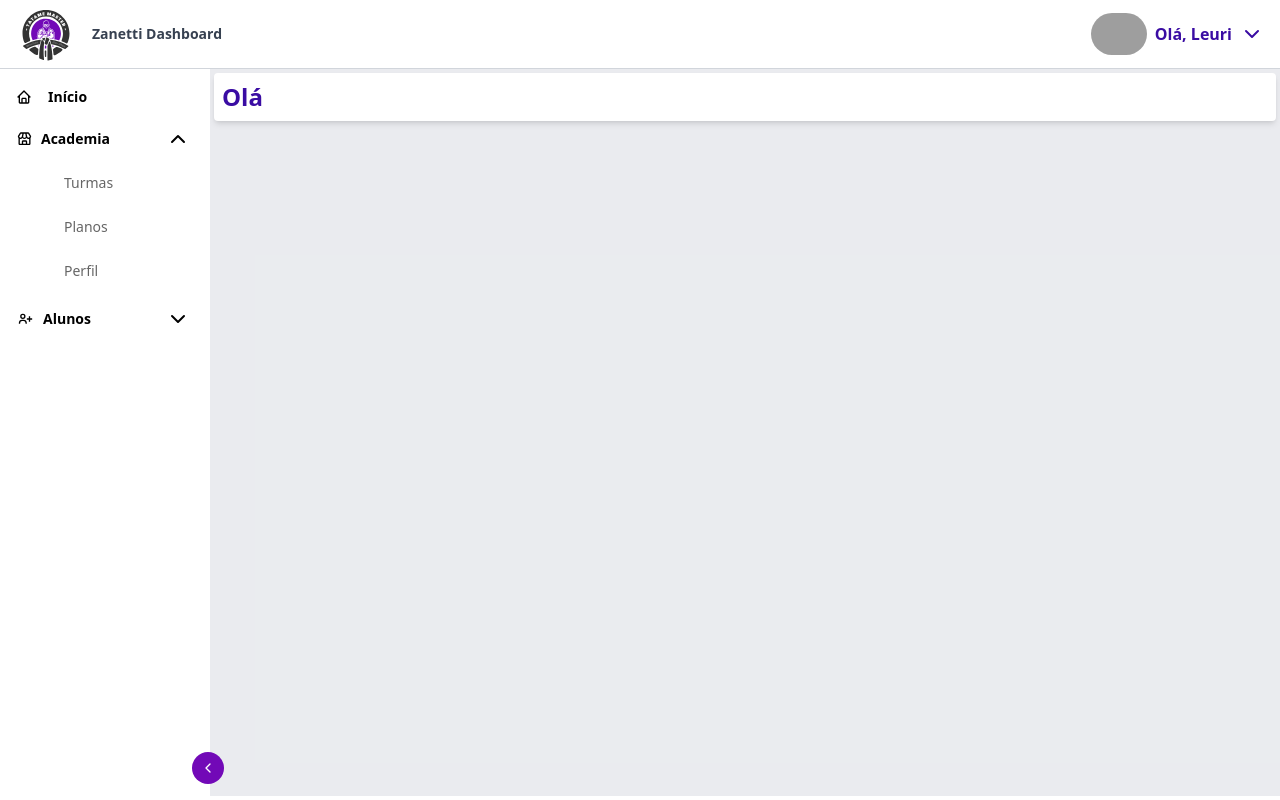
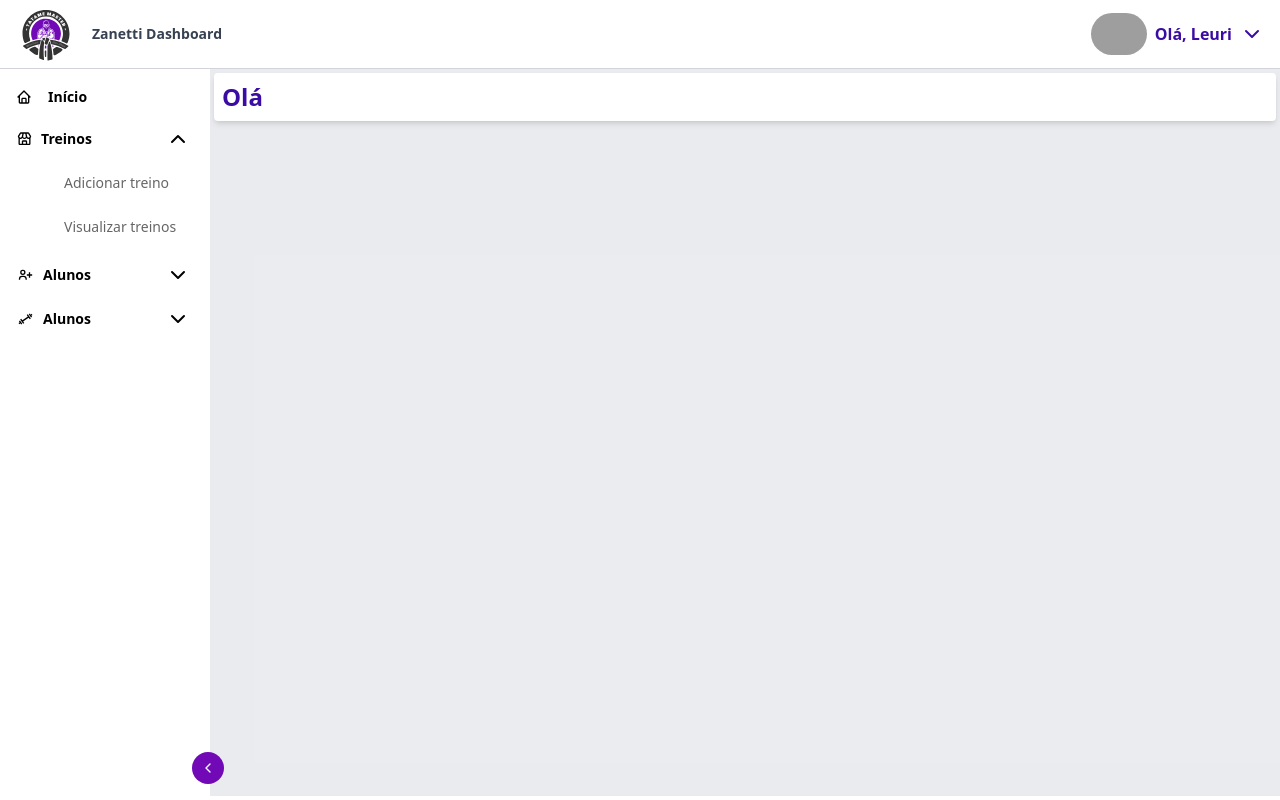
Before and after one commit to BrunoGoulartDE/dashboard-zanneti, a React (Vite) app in the folder dashboard-zanetti/: page / in a window 1280 px wide. Both pictures are taken after a click on the button 48 px from the left and 768 px from the top of the page. Built offline with nearby package versions, Linux system fonts and the light colour scheme; grey boxes are pictures that could not be loaded.

Commit message:
Feat: Redirecionamento do SideBar

```diff
--- a/dashboard-zanetti/src/components/Sidebar/index.tsx
+++ b/dashboard-zanetti/src/components/Sidebar/index.tsx
@@ -3,13 +3,14 @@ import { BiHome, BiStore, BiUserPlus } from "react-icons/bi";
 import { useState } from "react";
 import { useLocation } from "react-router-dom";
 import { Button } from "../Button";
+import { CgGym } from "react-icons/cg";
 
 export function Sidebar() {
   const location = useLocation();
   const [isOpenSidebar, setIsOpenSidebar] = useState(false);
+  const [isActiveExercises, setIsActiveExercises] = useState(false);
+  const [isActiveWorkouts, setIsActiveWorkouts] = useState(false);
   const [isActiveStudents, setIsActiveStudents] = useState(false);
-  const [isActiveAcademy, setIsActiveAcademy] = useState(false);
-
   return (
     <div className="h=[calc(100vh-73px)]">
       <aside
@@ -37,29 +38,29 @@ export function Sidebar() {
           <li
             className="group overflow-hidden cursor-pointer hover:bg-[#B984DB] data-[selected=true]:bg-[#ffffff]"
             data-active={isActiveStudents}
-            data-selected={location.pathname.includes("/academy")}
+            data-selected={location.pathname.includes("/Workouts")}
           >
             <button
               className="py-2.5 flex items-center justify-between text-black w-full hover:bg-[#B984DB] bg-[#ffffff]"
-              onClick={() => setIsActiveAcademy(!isActiveAcademy)}
+              onClick={() => setIsActiveWorkouts(!isActiveWorkouts)}
             >
               <a
-                href="/academy"
+                href="/treinos"
                 className="flex items-center"
-                data-selected={location.pathname.includes("academy/classes")}
+                data-selected={location.pathname.includes("treinos")}
               >
                 <BiStore className="min-w-[33px] h-4 text-center" />
                 <span
                   className="font-semibold transition-all text-sm delay-100 opacity-0 data-[close=false]:block data-[close=false]:!opacity-100"
                   data-close={!isOpenSidebar}
                 >
-                  Academia
+                  Treinos
                 </span>
               </a>
               <ChevronDown
                 className="min-w-[48px] h-6 transition-all duration-300 opacity-0 data-[close=false]:block data-[close=false]:!opacity-100 data-[active=true]:rotate-[180deg]"
                 data-close={!isOpenSidebar}
-                data-active={!isActiveAcademy}
+                data-active={!isActiveWorkouts}
               />
             </button>
 
@@ -67,41 +68,34 @@ export function Sidebar() {
             <ul
               className="hidden data-[active=true]:block pb-1 pr-2 pl-16  bg-[#ffffff] data-[close=true]:absolute data-[close=true]:z-50 data-[close=true]:left-[100%] data-[close=true]:!-mt-14 data-[close=true]:py-2 data-[close=true]:px-5 data-[close=true]:min-w-max data-[close=true]:rounded-r-md data-[close=true]:hidden data-[close=true]:opacity-0 data-[close=true]:group-hover:block data-[close=true]:group-hover:opacity-100"
               data-close={!isOpenSidebar}
-              data-active={!isActiveAcademy}
+              data-active={!isActiveWorkouts}
             >
               <li>
                 <h3
                   className="text-black text-lg mt-2 mb-1 font-semibold hidden data-[close=true]:block"
                   data-close={!isOpenSidebar}
                 >
-                  Academia
+                  Treinos
                 </h3>
               </li>
               <li>
                 <a
-                  href="/academy/classes"
+                  href="/treinos/adicionar"
                   className="text-black text-sm py-3 block whitespace-nowrap opacity-60 transition-opacity hover:opacity-100 data-[selected=true]:opacity-100"
-                  data-selected={location.pathname.includes("academy/classes")}
+                  data-selected={location.pathname.includes("treino/adicionar")}
                 >
-                  Turmas
+                  Adicionar treino
                 </a>
               </li>
               <li>
                 <a
-                  href="/profile/plans"
+                  href="/treinos/visualizar"
                   className="text-black text-sm py-3 block whitespace-nowrap opacity-60 transition-opacity hover:opacity-100 data-[selected=true]:opacity-100"
-                  data-selected={location.pathname.includes("profile/plans")}
+                  data-selected={location.pathname.includes(
+                    "treinos/visualizar"
+                  )}
                 >
-                  Planos
-                </a>
-              </li>
-              <li>
-                <a
-                  href="/profile/gym"
-                  className="text-black text-sm py-3 block whitespace-nowrap opacity-60 transition-opacity hover:opacity-100 data-[selected=true]:opacity-100"
-                  data-selected={location.pathname.includes("/profile/gym")}
-                >
-                  Perfil
+                  Visualizar treinos
                 </a>
               </li>
             </ul>
@@ -111,13 +105,13 @@ export function Sidebar() {
           <li
             className="group overflow-hidden cursor-pointer hover:bg-[#ffffff] data-[selected=true]:bg-[#ffffff]"
             data-active={isActiveStudents}
-            data-selected={location.pathname.includes("/students")}
+            data-selected={location.pathname.includes("/alunos")}
           >
             <button
               className="py-2.5 flex items-center justify-between text-black w-full hover:bg-[#B984DB] bg-[#ffffff]"
               onClick={() => setIsActiveStudents(!isActiveStudents)}
             >
-              <a href="/students" className="flex items-center">
+              <a href="/alunos" className="flex items-center">
                 <BiUserPlus className="min-w-[35px] h-4" />
                 <span
                   className="font-semibold transition-all text-sm delay-100 opacity-0 data-[close=false]:block data-[close=false]:!opacity-100"
@@ -149,11 +143,65 @@ export function Sidebar() {
               </li>
               <li>
                 <a
-                  href="/students"
+                  href="/alunos"
                   className="text-black text-sm py-3 block whitespace-nowrap opacity-60 transition-opacity hover:opacity-100 data-[selected=true]:opacity-100"
-                  data-selected={location.pathname.includes("/students")}
+                  data-selected={location.pathname.includes(
+                    "/alunos/gerenciar"
+                  )}
+                >
+                  Gerenciar alunos
+                </a>
+              </li>
+            </ul>
+          </li>
+          <li
+            className="group overflow-hidden cursor-pointer hover:bg-[#ffffff] data-[selected=true]:bg-[#ffffff]"
+            data-active={isActiveExercises}
+            data-selected={location.pathname.includes("/exercicios")}
+          >
+            <button
+              className="py-2.5 flex items-center justify-between text-black w-full hover:bg-[#B984DB] bg-[#ffffff]"
+              onClick={() => setIsActiveExercises(!isActiveExercises)}
+            >
+              <a href="/exercicios" className="flex items-center">
+                <CgGym className="min-w-[35px] h-4" />
+                <span
+                  className="font-semibold transition-all text-sm delay-100 opacity-0 data-[close=false]:block data-[close=false]:!opacity-100"
+                  data-close={!isOpenSidebar}
                 >
                   Alunos
+                </span>
+              </a>
+              <ChevronDown
+                className="min-w-[48px] h-6 transition-all duration-300 opacity-0 data-[close=false]:block data-[close=false]:!opacity-100 data-[active=true]:rotate-[180deg]"
+                data-close={!isOpenSidebar}
+                data-active={isActiveExercises}
+              />
+            </button>
+
+            {/* submenu */}
+            <ul
+              className="hidden data-[active=true]:block pb-1 pr-2 pl-16 bg-[#ffffff] data-[close=true]:absolute data-[close=true]:z-50 data-[close=true]:left-[100%] data-[close=true]:!-mt-14 data-[close=true]:py-2 data-[close=true]:px-5 data-[close=true]:min-w-max data-[close=true]:rounded-r-md data-[close=true]:hidden data-[close=true]:opacity-0 data-[close=true]:group-hover:block data-[close=true]:group-hover:opacity-100"
+              data-close={!isOpenSidebar}
+              data-active={isActiveExercises}
+            >
+              <li className="">
+                <h3
+                  className="text-black text-lg mt-2 mb-1 font-semibold hidden data-[close=true]:block"
+                  data-close={!isOpenSidebar}
+                >
+                  Exercícios
+                </h3>
+              </li>
+              <li>
+                <a
+                  href="/exercicio/adicionar"
+                  className="text-black text-sm py-3 block whitespace-nowrap opacity-60 transition-opacity hover:opacity-100 data-[selected=true]:opacity-100"
+                  data-selected={location.pathname.includes(
+                    "exercicio/adicionar"
+                  )}
+                >
+                  Adicionar exercício
                 </a>
               </li>
             </ul>
@@ -168,7 +216,7 @@ export function Sidebar() {
         }`}
         onClick={() => {
           setIsOpenSidebar(!isOpenSidebar);
-          setIsActiveStudents(false);
+          setIsActiveExercises(false);
         }}
       />
     </div>
```
